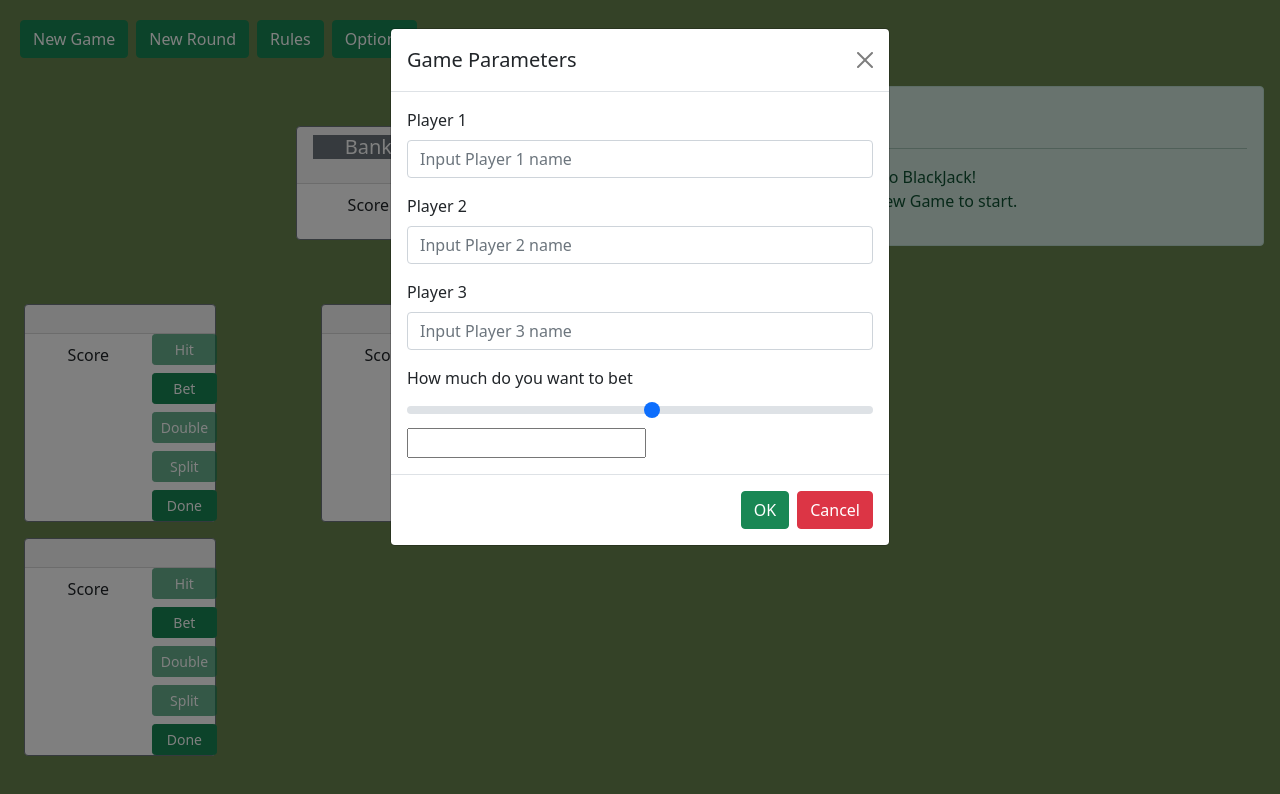
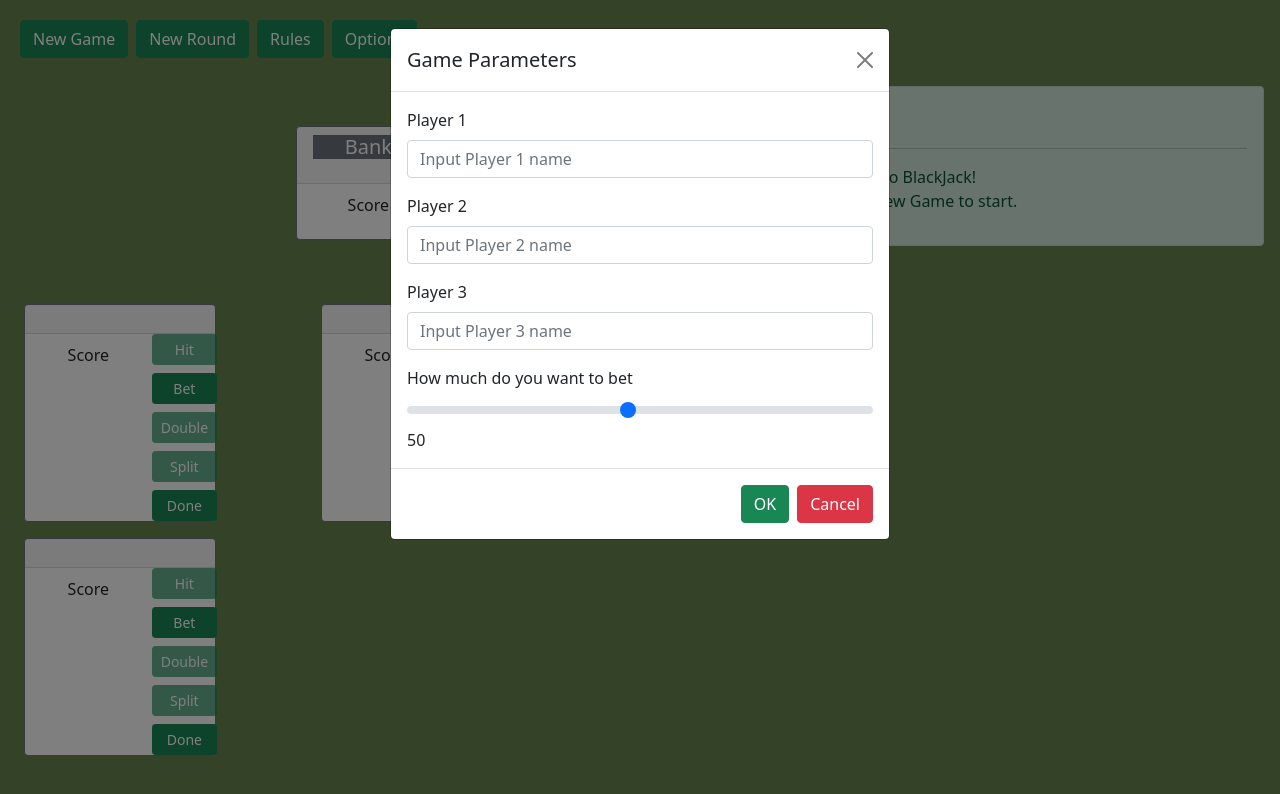
Before and after one commit to djfreeart81/blackJack, a website with bundled scripts: page index.html in a window 1280 px wide. Both pictures are taken after a click on the button "New Game". Built offline with nearby package versions, Linux system fonts and the light colour scheme.

Commit message:
improve range

```diff
--- a/index.html
+++ b/index.html
@@ -163,10 +163,11 @@
               min="5"
               max="100"
               step="5"
+              value="50"
               id="betRange"
-              onchange="updateTextInput(this.value);"
+              oninput="rangeTextInput.value = this.value"
             />
-            <input type="text" id="rangeTextInput" value="" />
+            <output id="rangeTextInput" value="">50</output>
           </div>
           <div class="modal-footer">
             <button
```
